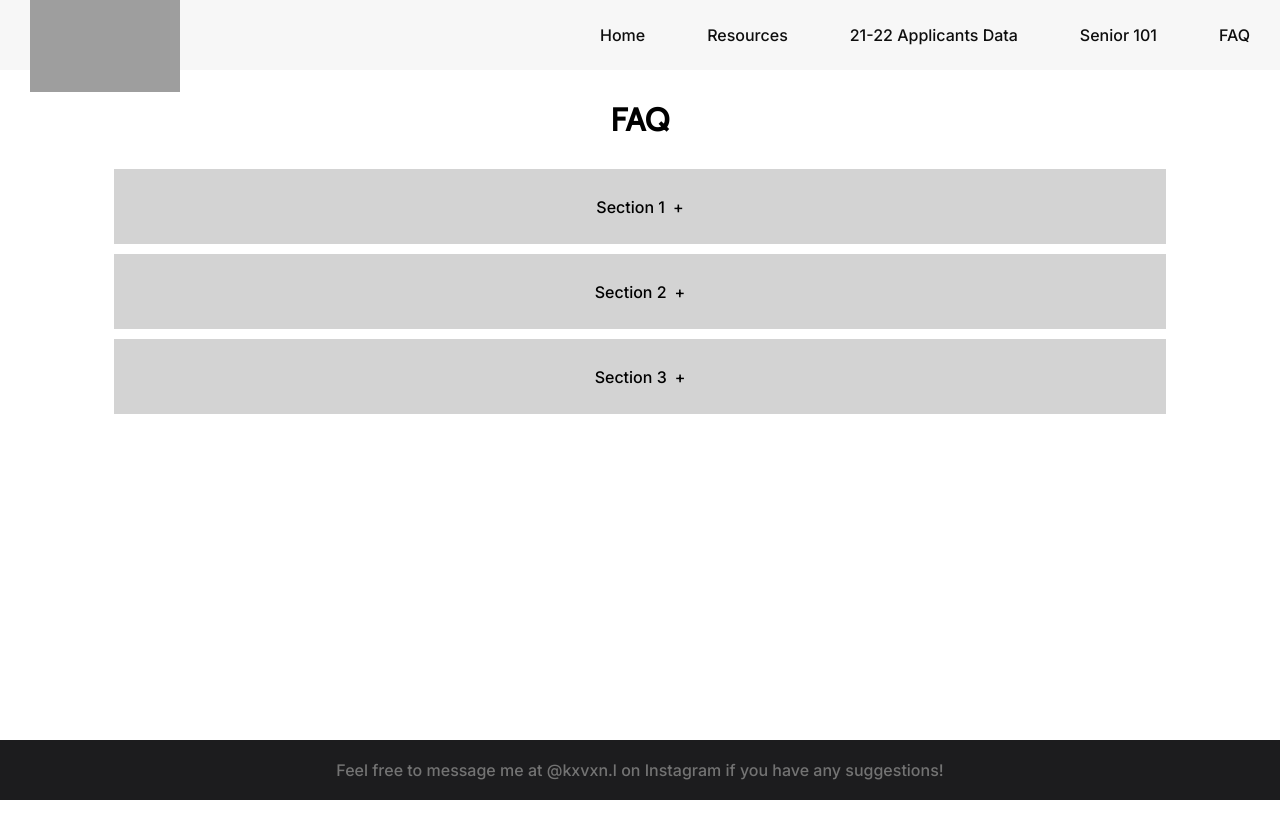
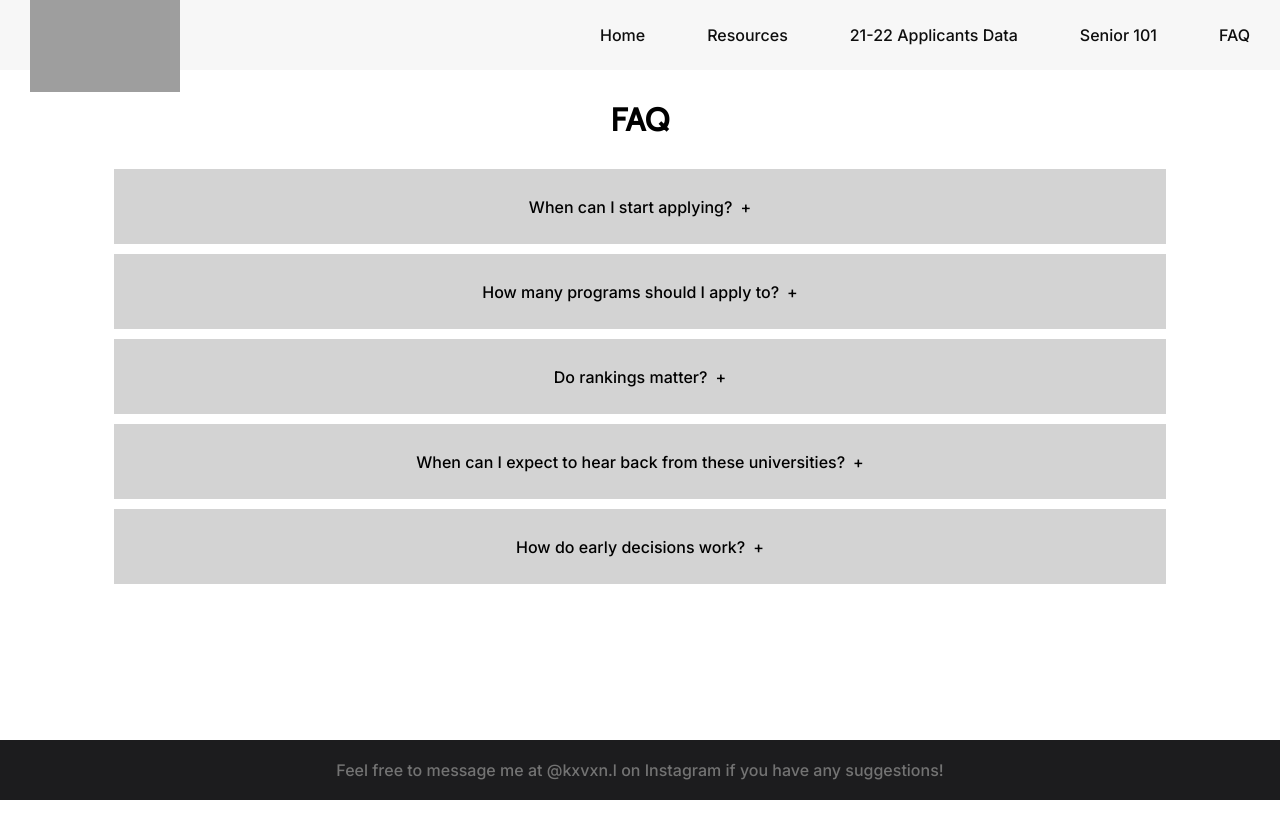
Before and after one commit to klau1011/Project-OU-Client, a React (Create React App) app: page /FAQ in a window 1280 px wide. Shown: the top 838 px of the page. Before the commit the page ends 800 px from the top, so only its background shows below. Built offline with nearby package versions, Linux system fonts and the light colour scheme; grey boxes are pictures that could not be loaded.

Commit message:
add faq content, cleaned up unused imports, added website title

```diff
--- a/src/App.js
+++ b/src/App.js
@@ -3,10 +3,8 @@ import {BrowserRouter as Router, Route, Routes, Link} from'react-router-dom'
 
 import {useEffect} from 'react'
 import Header from './components/Header.js'
-import Hero from './components/Hero.js'
 import Grid from './components/Grid.js'
 import FAQ from './components/FAQ.js'
-import Blank from './components/Blank.js'
 import ApplicantsData from './components/ApplicantsData.js'
 import Guide from './components/Guide.js'
 import Resources from './components/Resources.js'
@@ -14,7 +12,7 @@ import Footer from './components/Footer.js'
 
 function App() {
   useEffect(() => {
-    document.title = "Ontario Grade 12s"
+    document.title = "Project OU"
   }, []);
   return (
  <>
--- a/src/components/Accordion.css
+++ b/src/components/Accordion.css
@@ -5,12 +5,10 @@ body {
 
 .accordion-item.collapsed {
     display: none;
-
   }
 
   .accordion-item.expanded {
     display: block;
-
   }
 
   .accordion-title {
@@ -27,7 +25,6 @@ width: 1052px;
 height: 75px;
 
  background: #D3D3D3;
-
 
 /* Shadow-S */
 
@@ -52,7 +49,6 @@ border-top: 2px solid black; */
   /* identical to box height, or 122% */
 
   letter-spacing: -0.02em;
-
   color: #000000;
   }
 
@@ -66,14 +62,8 @@ border-top: 2px solid black; */
     .accordion-content {
       line-height: 1.5;
       width: 1052px;
-
     margin: 0;
     padding: 20px;
-
-
-
-
-
   }
 
   .accordion-title {
@@ -88,18 +78,12 @@ border-top: 2px solid black; */
     position: relative;
     background: #fff;
     box-shadow: 0px 2px 4px -2px rgba(8, 14, 26, 0.06), 0px 4px 8px -2px rgba(6, 12, 22, 0.1);
-
-
-
-
-
-
-
+    color: rgb(44, 44, 44);
+    padding: 0 8px 0 8px;
   }
 
   .accordion-title > h3 {
     font-weight:normal;
     font-family: 'Inter', sans-serif;
     margin: auto;
-
   }
--- a/src/components/Accordion.js
+++ b/src/components/Accordion.js
@@ -1,10 +1,6 @@
 import React from 'react'
 import {useState} from 'react'
-import AccordionItem from './AccordionItem'
 import './Accordion.css'
-
-
-
 
 const Accordion = ({ title, content }) => {
   const [isActive, setIsActive] = useState(false);
--- a/src/components/AccordionData.js
+++ b/src/components/AccordionData.js
@@ -1,24 +1,25 @@
 export const accordionData = [
     {
-      title: 'Section 1',
-      content: `Lorem ipsum dolor, sit amet consectetur adipisicing elit. Quis sapiente
-      laborum cupiditate possimus labore, hic temporibus velit dicta earum
-      suscipit commodi eum enim atque at? Et perspiciatis dolore iure
-      voluptatem.`
+      title: 'When can I start applying?',
+      content: `Your school will you a code to register an account to OUAC. You can expect it by the end of November, but usually between late October to early November.
+      `
     },
     {
-      title: 'Section 2',
-      content: `Lorem ipsum, dolor sit amet consectetur adipisicing elit. Mollitia veniam
-      reprehenderit nam assumenda voluptatem ut. Ipsum eius dicta, officiis
-      quaerat iure quos dolorum accusantium ducimus in illum vero commodi
-      pariatur? Impedit autem esse nostrum quasi, fugiat a aut error cumque
-      quidem maiores doloremque est numquam praesentium eos voluptatem amet!
-      Repudiandae, mollitia id reprehenderit a ab odit!`
+      title: 'How many programs should I apply to? ',
+      content: `If you are confident about the field/program you want to enter, 4-5 is good. 2 reaches, 2 target, and a safety.
+      If you are not sure about your path, you may need to apply to more to keep your options open. `
     },
     {
-      title: 'Section 3',
-      content: `Sapiente expedita hic obcaecati, laboriosam similique omnis architecto ducimus magnam accusantium corrupti
-      quam sint dolore pariatur perspiciatis, necessitatibus rem vel dignissimos
-      dolor ut sequi minus iste? Quas?`
+      title: 'Do rankings matter?',
+      content: `It depends on your field. Rankings are often based on graduate research output and may be useful for competitive graduate/professional programs like medicine or law.
+      For other sciences or engineering, prioritize programs with a good co-op system (such as Waterloo). `
+    },
+    {
+      title: 'When can I expect to hear back from these universities?',
+      content: `Varies wildly from program to program. You can recieve decisions as early as November, but it isnt uncommon to hear back by the end of May (especially true for competitive programs).      `
+    },
+    {
+      title: 'How do early decisions work?',
+      content: `In Ontario, "early decision" isn't a seperate process you apply for. If a program has early rounds, you may apply earlier to be considered for these.`
     }
   ];
--- a/src/components/FAQ.js
+++ b/src/components/FAQ.js
@@ -1,6 +1,5 @@
 import React from 'react'
 import Accordion from './Accordion'
-import AccordionItem from './AccordionItem'
 import './Accordion.css'
 import { accordionData } from './AccordionData.js';
 
--- a/src/components/Grid.js
+++ b/src/components/Grid.js
@@ -1,5 +1,4 @@
 import React from 'react'
-import { useState } from 'react'
 import Grids from './Grids'
 import Hero from './Hero'
 
--- a/src/components/Header.js
+++ b/src/components/Header.js
@@ -1,4 +1,3 @@
-import Hero from './Hero'
 import {BrowserRouter as Routes, Router, Route, Link} from 'react-router-dom'
 import '../index.css'
 
--- a/src/index.js
+++ b/src/index.js
@@ -1,6 +1,5 @@
 import React from 'react';
 import ReactDOM from 'react-dom/client';
-import {useEffect} from 'react'
 
 import App from './App';
 import './index.css';
```
Also changed, not shown: src/shapes.jpg (deleted).
